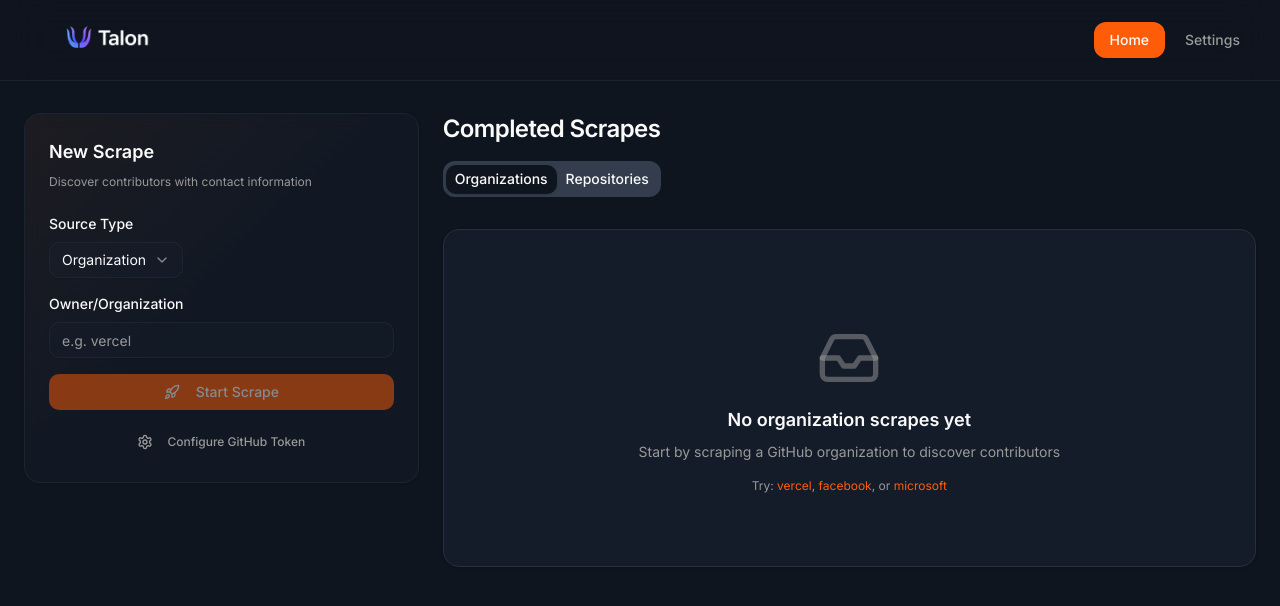
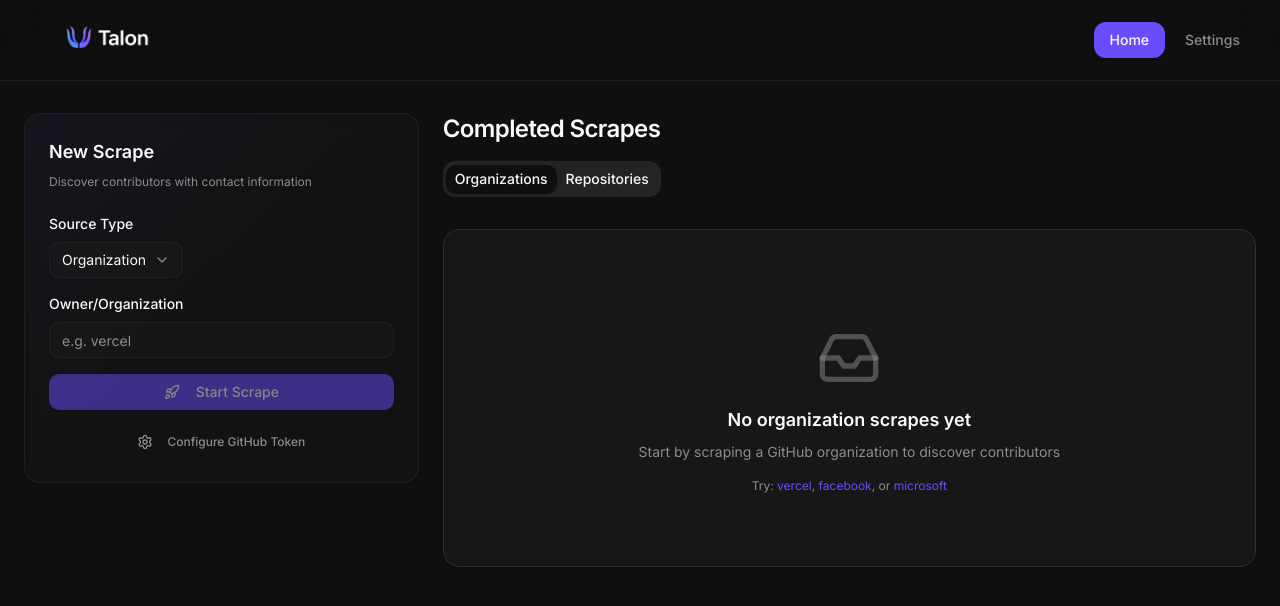
Before and after one commit to brod-exodus/Talon, a Next.js app: page / in a window 1280 px wide. Shown: the top 606 px of the page. Built offline with nearby package versions, Linux system fonts and the light colour scheme.

Commit message:
fix: revert color theme to original blue gradient
Restore original cool blue tones for primary and accent colors.

Co-authored-by: Brody <207252884+brod-exodus@users.noreply.github.com>

```diff
--- a/app/globals.css
+++ b/app/globals.css
@@ -4,28 +4,28 @@
 @custom-variant dark (&:is(.dark *));
 
 :root {
-  /* High-Velocity Electric Orange & Deep Charcoal Theme */
-  --background: 217 33% 9%;
+  /* Modern dark theme inspired by Vercel, AI SDK, and Braintrust */
+  --background: 0 0% 6%;
   --foreground: 0 0% 98%;
-  --card: 217 35% 12%;
+  --card: 0 0% 9%;
   --card-foreground: 0 0% 98%;
-  --popover: 217 35% 12%;
+  --popover: 0 0% 9%;
   --popover-foreground: 0 0% 98%;
-  --primary: 20 100% 52%;
+  --primary: 250 100% 65%;
   --primary-foreground: 0 0% 98%;
-  --secondary: 217 35% 18%;
+  --secondary: 0 0% 14%;
   --secondary-foreground: 0 0% 98%;
-  --muted: 217 20% 25%;
-  --muted-foreground: 0 0% 60%;
-  --accent: 20 100% 52%;
+  --muted: 0 0% 14%;
+  --muted-foreground: 0 0% 55%;
+  --accent: 250 100% 65%;
   --accent-foreground: 0 0% 98%;
   --destructive: 0 63% 31%;
   --destructive-foreground: 0 0% 98%;
-  --border: 217 25% 20%;
-  --input: 217 35% 15%;
-  --ring: 20 100% 52%;
-  --chart-1: 20 100% 52%;
-  --chart-2: 217 80% 55%;
+  --border: 0 0% 18%;
+  --input: 0 0% 14%;
+  --ring: 250 100% 65%;
+  --chart-1: 250 100% 65%;
+  --chart-2: 160 60% 50%;
   --chart-3: 30 80% 55%;
   --chart-4: 280 65% 60%;
   --chart-5: 200 70% 50%;
@@ -44,27 +44,27 @@
 }
 
 .dark {
-  --background: 217 33% 9%;
+  --background: 0 0% 6%;
   --foreground: 0 0% 98%;
-  --card: 217 35% 12%;
+  --card: 0 0% 9%;
   --card-foreground: 0 0% 98%;
-  --popover: 217 35% 12%;
+  --popover: 0 0% 9%;
   --popover-foreground: 0 0% 98%;
-  --primary: 20 100% 52%;
+  --primary: 250 100% 65%;
   --primary-foreground: 0 0% 98%;
-  --secondary: 217 35% 18%;
+  --secondary: 0 0% 14%;
   --secondary-foreground: 0 0% 98%;
-  --muted: 217 20% 25%;
-  --muted-foreground: 0 0% 60%;
-  --accent: 20 100% 52%;
+  --muted: 0 0% 14%;
+  --muted-foreground: 0 0% 55%;
+  --accent: 250 100% 65%;
   --accent-foreground: 0 0% 98%;
   --destructive: 0 63% 31%;
   --destructive-foreground: 0 0% 98%;
-  --border: 217 25% 20%;
-  --input: 217 35% 15%;
-  --ring: 20 100% 52%;
-  --chart-1: 20 100% 52%;
-  --chart-2: 217 80% 55%;
+  --border: 0 0% 18%;
+  --input: 0 0% 14%;
+  --ring: 250 100% 65%;
+  --chart-1: 250 100% 65%;
+  --chart-2: 160 60% 50%;
   --chart-3: 30 80% 55%;
   --chart-4: 280 65% 60%;
   --chart-5: 200 70% 50%;
@@ -72,12 +72,12 @@
   --success-foreground: 0 0% 98%;
   --sidebar: oklch(0.145 0 0);
   --sidebar-foreground: oklch(0.985 0 0);
-  --sidebar-primary: oklch(0.488 0.243 39.09);
+  --sidebar-primary: oklch(0.488 0.243 264.376);
   --sidebar-primary-foreground: oklch(0.985 0 0);
   --sidebar-accent: oklch(0.269 0 0);
   --sidebar-accent-foreground: oklch(0.985 0 0);
   --sidebar-border: oklch(0.269 0 0);
-  --sidebar-ring: oklch(0.439 0.243 39.09);
+  --sidebar-ring: oklch(0.439 0.243 264.376);
 }
 
 @theme inline {
```
